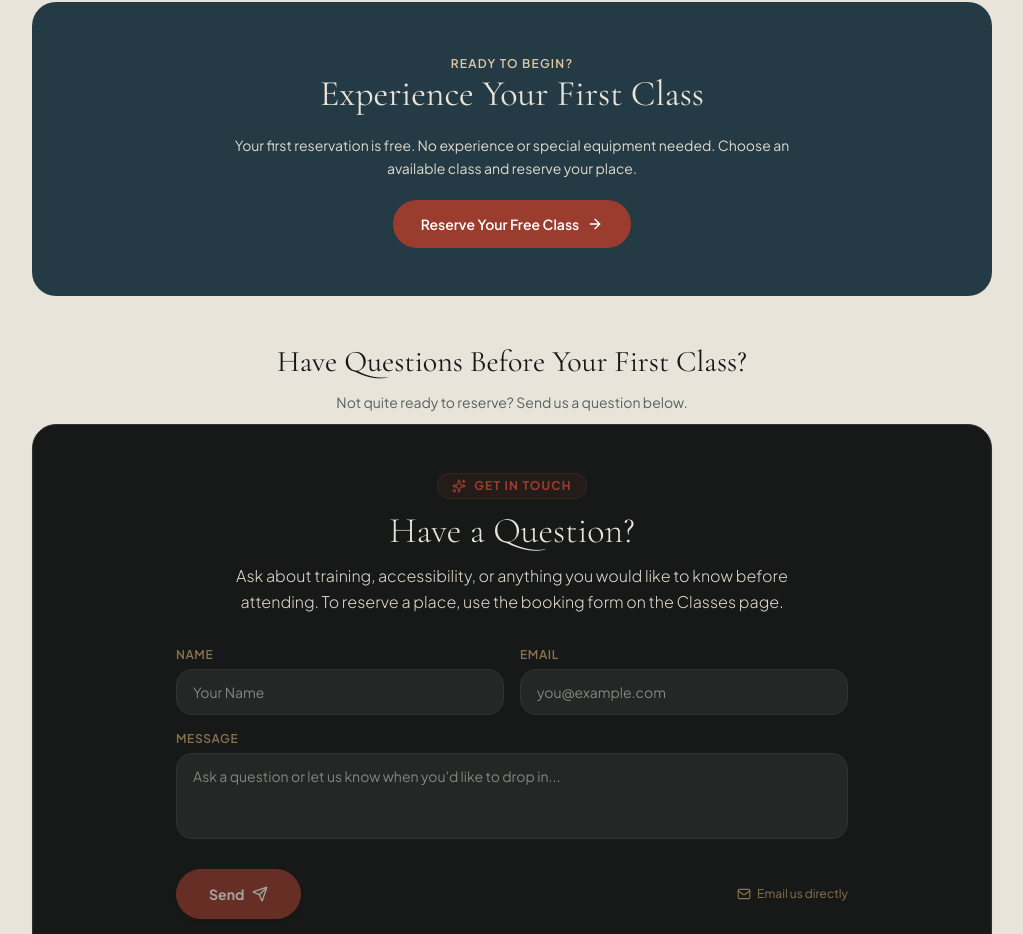
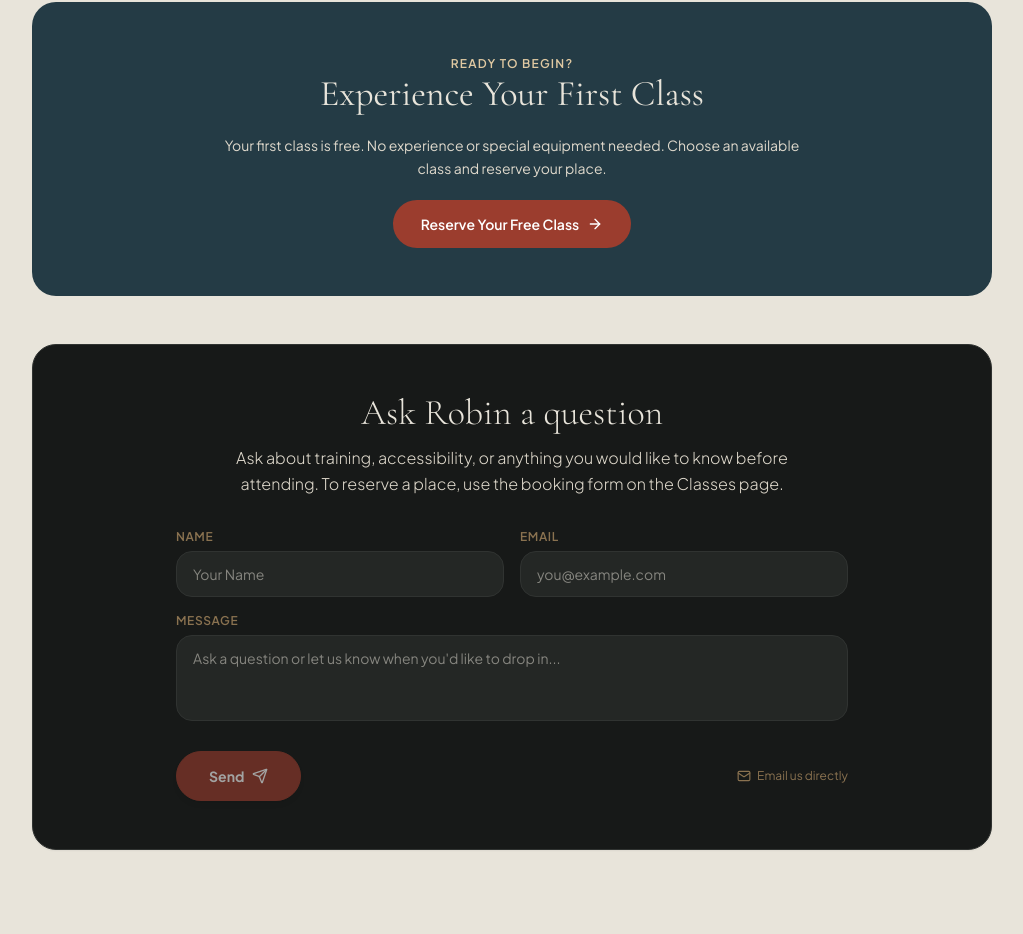
Before and after one commit to RobinfWu/taiji-meetup, a Next.js app: page /start in a window 1280 px wide. Shown: the part 1049-1983 px from the top of the page, without its empty margins (128-1151 px from the left). Built offline with nearby package versions, Linux system fonts and the light colour scheme; no server answers.

Commit message:
update: simplify contact on start page

```diff
--- a/app/components/ContactForm.tsx
+++ b/app/components/ContactForm.tsx
@@ -14,7 +14,7 @@ interface ContactFormProps {
 
 export const ContactForm: React.FC<ContactFormProps> = ({
   className = "",
-  heading = "Have a Question?",
+  heading = "Ask Robin a question",
   showEyebrow = true,
   description = "Ask about training, accessibility, or anything you would like to know before attending. To reserve a place, use the booking form on the Classes page.",
   darkVariant = false
@@ -110,10 +110,6 @@ export const ContactForm: React.FC<ContactFormProps> = ({
       <div className="max-w-2xl mx-auto space-y-6">
         {/* Header */}
         <div className="text-center space-y-3">
-          {showEyebrow && <div className="inline-flex items-center space-x-2 px-3.5 py-1 rounded-full bg-[#9B3D2E]/10 text-[#9B3D2E] text-xs font-bold uppercase tracking-widest border border-[#9B3D2E]/20">
-            <Sparkles className="w-3.5 h-3.5" />
-            <span>Get In Touch</span>
-          </div>}
           <h2 className="font-serif text-3xl sm:text-4xl font-light">
             {heading}
           </h2>
--- a/app/data/taijiData.tsx
+++ b/app/data/taijiData.tsx
@@ -249,7 +249,7 @@ export const TAIJI_DATA = {
   locations: [
     {
       name: "Outdoor Park Location",
-      address: "[Placeholder: Central Park North Lawn, Gate 4 entrance]",
+      address: "Kingston, Ontario",
       scheduleNote: "Saturdays 10:30 AM – 12:00 PM (Weather Permitting)",
       tips: "Wear flat-soled shoes (ideally thin and hard-soled), comfortable pants, and dress in weather-appropriate layers."
     }
--- a/app/data/trainingContent.ts
+++ b/app/data/trainingContent.ts
@@ -17,7 +17,7 @@ const draft = (prompt: string): InstructorCopy => ({ status: "draft", prompt });
 export const classPractices = [
   { id: "foundations", title: "Foundational exercises & warm-ups", detail: { status: "published" as const, text: "Warm up, stretch, and practise fundamental basics." } },
   { id: "form", title: "Form practice (Yilu)", detail: { status: "published" as const, text: "Learn a short section of Yilu and revisit it as your coordination develops." } },
-  { id: "partners", title: "Partner exercises & Push Hands", detail: { status: "published" as const, text: "If interested, explore partner exercises." } },
+  { id: "partners", title: "Partner exercises & Push Hands", detail: { status: "published" as const, text: "Work with a partner to explore balance and how you respond to pressure." } },
   { id: "feedback", title: "Individual feedback & questions", detail: { status: "published" as const, text: "Practise with individual feedback and ask questions." } },
 ];
 
--- a/app/start/page.tsx
+++ b/app/start/page.tsx
@@ -86,7 +86,7 @@ export default function StartPage() {
             <span className="text-xs font-semibold uppercase tracking-widest text-[#E0C9A2]">Ready to begin?</span>
             <h2 id="start-booking-heading" className="font-serif text-3xl sm:text-4xl">Experience Your First Class</h2>
             <p className="mx-auto max-w-xl text-sm leading-relaxed text-[#DFD9CC]">
-              Your first reservation is free. No experience or special equipment needed.
+              Your first class is free. No experience or special equipment needed.
               Choose an available class and reserve your place.
             </p>
             <Link href="/classes#reserve" className="inline-flex items-center justify-center gap-2 rounded-full bg-[#9B3D2E] px-7 py-3.5 text-sm font-semibold text-white hover:bg-[#7D3024]">
@@ -96,8 +96,6 @@ export default function StartPage() {
 
           {/* Questions remain welcome, but booking is the primary action. */}
           <section aria-labelledby="start-questions-heading" className="space-y-3 pt-4">
-            <h2 id="start-questions-heading" className="text-center font-serif text-2xl sm:text-3xl">Have Questions Before Your First Class?</h2>
-            <p className="text-center text-sm text-[#57625B]">Not quite ready to reserve? Send us a question below.</p>
             <ContactForm darkVariant={true} />
           </section>
 
```
